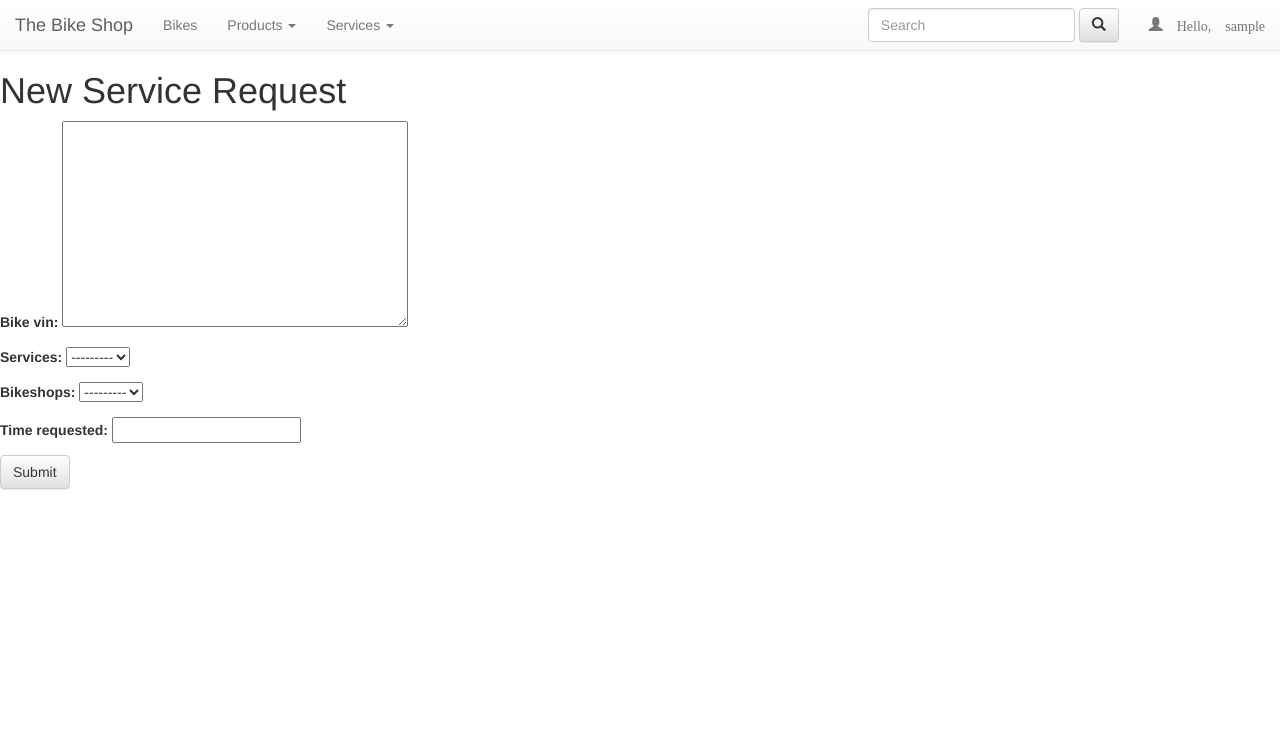
After one commit to jacobmoldrup/CIS526FinalProject, a Django app: page /request_service in a window 1280 px wide. The commit adds this page. Shown: the top 729 px of the page. Run offline with Django 3.2, Linux system fonts and the light colour scheme; the visitor is signed in with stand-in values (Sample User, id 1); data that the repository does not hold is empty; some libraries are stand-ins or nearby versions.

Commit message:
added forms.

```diff
--- /dev/null
+++ b/BikeShop/forms.py
@@ -0,0 +1,14 @@
+from django import forms
+from django.forms import fields
+
+from .models import Services, BikeShops
+from .models import CustomerServiceRequests
+
+
+class ServiceRequestForm(forms.ModelForm):
+    services = forms.ModelChoiceField(queryset=Services.objects.all())
+    bikeshops = forms.ModelChoiceField(queryset=BikeShops.objects.all())
+    time_requested = forms.DateTimeField()
+    class Meta:
+        model = CustomerServiceRequests
+        fields = ['bike_vin']
--- a/BikeShop/models.py
+++ b/BikeShop/models.py
@@ -20,6 +20,9 @@ class BikeShops(models.Model):
     name = models.TextField(max_length=40)
     address = models.TextField(max_length=50)
     city_id = models.ForeignKey('Cities', on_delete=models.CASCADE)
+
+    def __str__(self):
+        return self.name
 
     class Meta:
         unique_together = ('city_id', 'address', 'name')
@@ -87,9 +90,10 @@ class BikeShops_Bikes(models.Model):
 
 class Services(models.Model):
     price = models.FloatField()
-    estimated_finish = models.DateTimeField()
     description = models.TextField(max_length=100)
-    scheduled_start_date = models.DateTimeField()
+
+    def __str__(self):
+        return self.name
 
 class Products(models.Model):
     name = models.TextField(max_length=40)
@@ -108,7 +112,7 @@ class BikeShops_Products(models.Model):
 
 class CustomerServiceRequests(models.Model):
     user_id = models.ForeignKey(User,  on_delete=models.CASCADE)
-    service_id = models.ForeignKey('Services' )
+    service_id = models.ForeignKey('Services')
     bikeshop_id = models.ForeignKey('BikeShops', on_delete=models.CASCADE)
     bike_vin = models.TextField(max_length=100)
     time_requested = models.DateTimeField()
--- a/BikeShop/templates/Layout/base.html
+++ b/BikeShop/templates/Layout/base.html
@@ -38,7 +38,15 @@
                 </ul>
             </li>
             {% if user.is_authenticated %}
-                <li><a href="Services">Services</a></li>
+                <li class="dropdown">
+                    <a href="#" class="dropdown-toggle" data-toggle="dropdown" role="button" aria-haspopup="true" aria-expanded="true">Services <span class="caret"></span></a>
+                    <ul class="dropdown-menu">
+                        <li><a href="{% url 'request_service' %}">Schedule a Service</a></li>
+                        <li><a href="{% url 'current_services' %}">Current Service Requests</a></li>
+                    </ul>
+                </li>
+
+
             {% endif %}
         </ul>
 
--- /dev/null
+++ b/BikeShop/templates/pages/request_services.html
@@ -0,0 +1,10 @@
+{% extends 'Layout/base.html' %}
+{% load static%}
+
+{% block content %}
+    <h1>New Service Request</h1>
+    <form method="POST" class="post-form">{% csrf_token %}
+        {{ form.as_p }}
+        <button type="submit" class="save btn btn-default">Submit</button>
+    </form>
+{% endblock %}
--- a/BikeShop/urls.py
+++ b/BikeShop/urls.py
@@ -4,7 +4,8 @@ from . import views
 urlpatterns = [
     url(r'^$', views.post_main_page, name='post_main_page'),
     url(r'^Bikes$', views.view_all_bikes, name='view_all_bikes'),
-    url(r'^Services$', views.services, name='services'),
+    url(r'^request_service$', views.request_service, name='request_service'),
+    url(r'^current_services', views.current_services, name='current_services'),
     url(r'^signup/$', views.signup, name='signup'),
 
 ]
--- a/BikeShop/views.py
+++ b/BikeShop/views.py
@@ -1,6 +1,10 @@
+from datetime import timezone
+
 from django.contrib.auth import authenticate, login
-from django.shortcuts import render
-from BikeShop.models import BikeShops
+from django.shortcuts import render, get_object_or_404
+
+from BikeShop.forms import ServiceRequestForm
+from BikeShop.models import BikeShops, CustomerServiceRequests
 from BikeShop.utils.query import makeQuery
 
 from BikeShop.utils.cityGen import createCities
@@ -44,10 +48,6 @@ def view_all_bikes(request):
     return render(request, 'pages/bikes.html', {'bikes': bikes})
 
 
-@login_required
-def services(request):
-    return render(request, 'pages/services.html', {})
-
 
 def bikes_at_shops(pk, request):
     bikes = makeQuery('findBikeAtShops', [pk])
@@ -75,3 +75,22 @@ def signup(request):
     else:
         form = UserCreationForm()
     return render(request, 'registration/signup.html', {'form': form})
+
+@login_required
+def request_service(request):
+    form = ServiceRequestForm()
+    if request.method == "POST":
+        form = ServiceRequestForm(request.POST)
+        if form.is_valid():
+            service_request = form.save(commit=False)
+            service_request.user_id = request.user
+            service_request.save()
+            return redirect('/')
+    else:
+        form = ServiceRequestForm()
+    return render(request, 'pages/request_services.html', {'form': form})
+
+@login_required
+def current_services(request):
+    # get current user service requests
+    return render(request, 'pages/current_services.html')
```
Also changed, not shown: BikeShop/templates/pages/current_services.html (added, +9 -0 lines), BikeShop/templates/pages/services.html (deleted, +0 -9 lines), BikeShop/migrations/0001_initial.py, BikeShop/migrations/0005_auto_20170502_0214.py (deleted).
